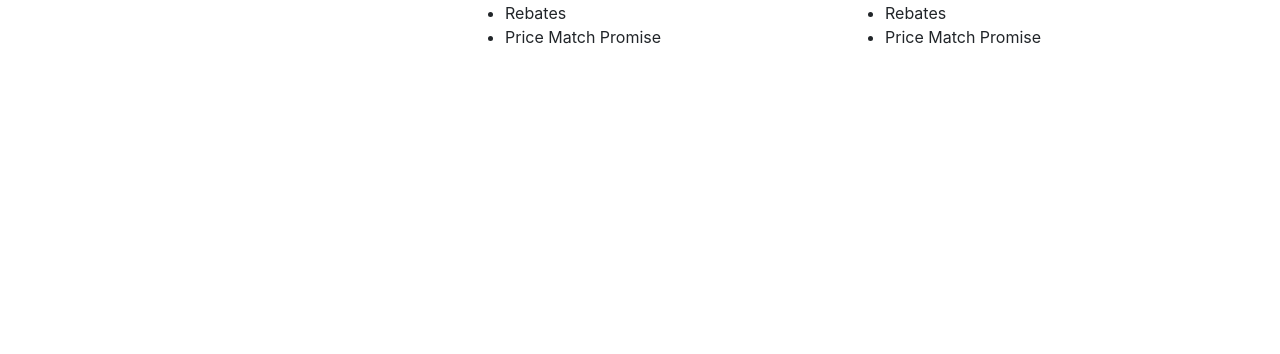
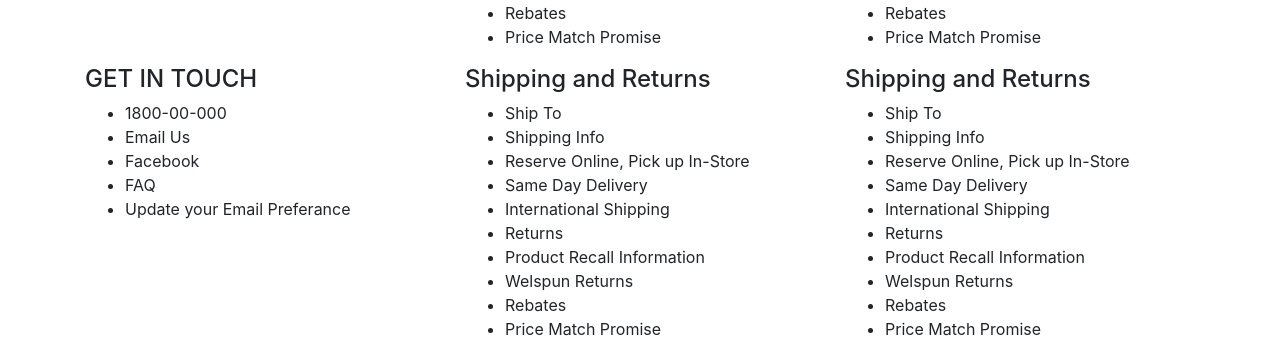
Before and after one commit to IAmNithi/ecommerce, a React (Create React App) app: page / in a window 1280 px wide. Shown: the part 2982-3336 px from the top of the page. Before the commit the page ends 3047 px from the top, so only its background shows below. Built offline with nearby package versions, Linux system fonts and the light colour scheme.

Commit message:
footer text addition

```diff
--- a/src/Components/Footer.js
+++ b/src/Components/Footer.js
@@ -52,6 +52,52 @@ export default class Footer extends Component {
                                 </ul>
                             </div>
                         </div>
+                        <div className="col-md-4">
+                            <div className="footer-cnt">
+                                <h4>GET IN TOUCH</h4>
+                                <ul>
+                                    <li>1800-00-000</li>
+                                    <li>Email Us</li>
+                                    <li>Facebook</li>
+                                    <li>FAQ</li>
+                                    <li>Update your Email Preferance</li>
+                                </ul>
+                            </div>
+                        </div>
+                        <div className="col-md-4">
+                        <div className="footer-cnt">
+                                <h4>Shipping and Returns</h4>
+                                <ul>
+                                    <li>Ship To</li>
+                                    <li>Shipping Info</li>
+                                    <li>Reserve Online, Pick up In-Store</li>
+                                    <li>Same Day Delivery</li>
+                                    <li>International Shipping</li>
+                                    <li>Returns</li>
+                                    <li>Product Recall Information</li>
+                                    <li>Welspun Returns</li>
+                                    <li>Rebates</li>
+                                    <li>Price Match Promise</li>
+                                </ul>
+                            </div>
+                        </div>
+                        <div className="col-md-4">
+                        <div className="footer-cnt">
+                                <h4>Shipping and Returns</h4>
+                                <ul>
+                                    <li>Ship To</li>
+                                    <li>Shipping Info</li>
+                                    <li>Reserve Online, Pick up In-Store</li>
+                                    <li>Same Day Delivery</li>
+                                    <li>International Shipping</li>
+                                    <li>Returns</li>
+                                    <li>Product Recall Information</li>
+                                    <li>Welspun Returns</li>
+                                    <li>Rebates</li>
+                                    <li>Price Match Promise</li>
+                                </ul>
+                            </div>
+                        </div>
                     </div>
                 </div>
             </div>
```
